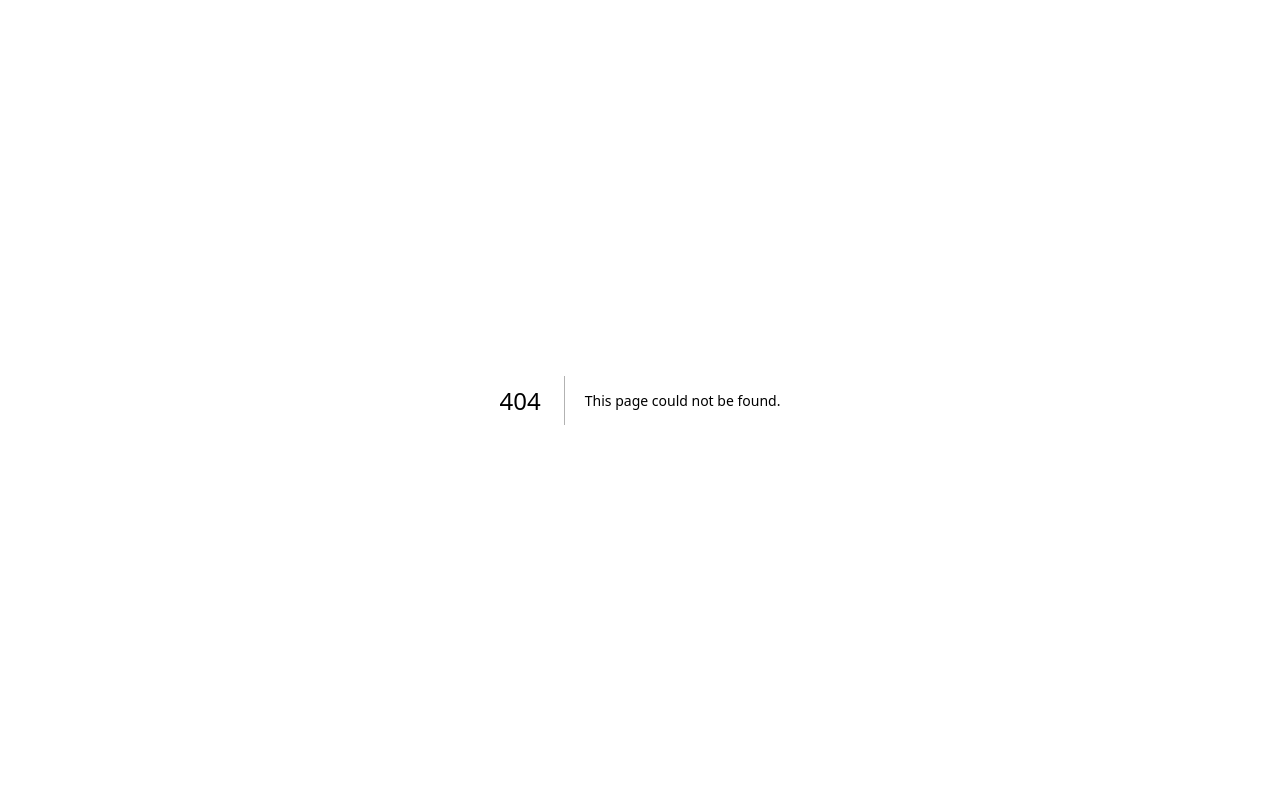
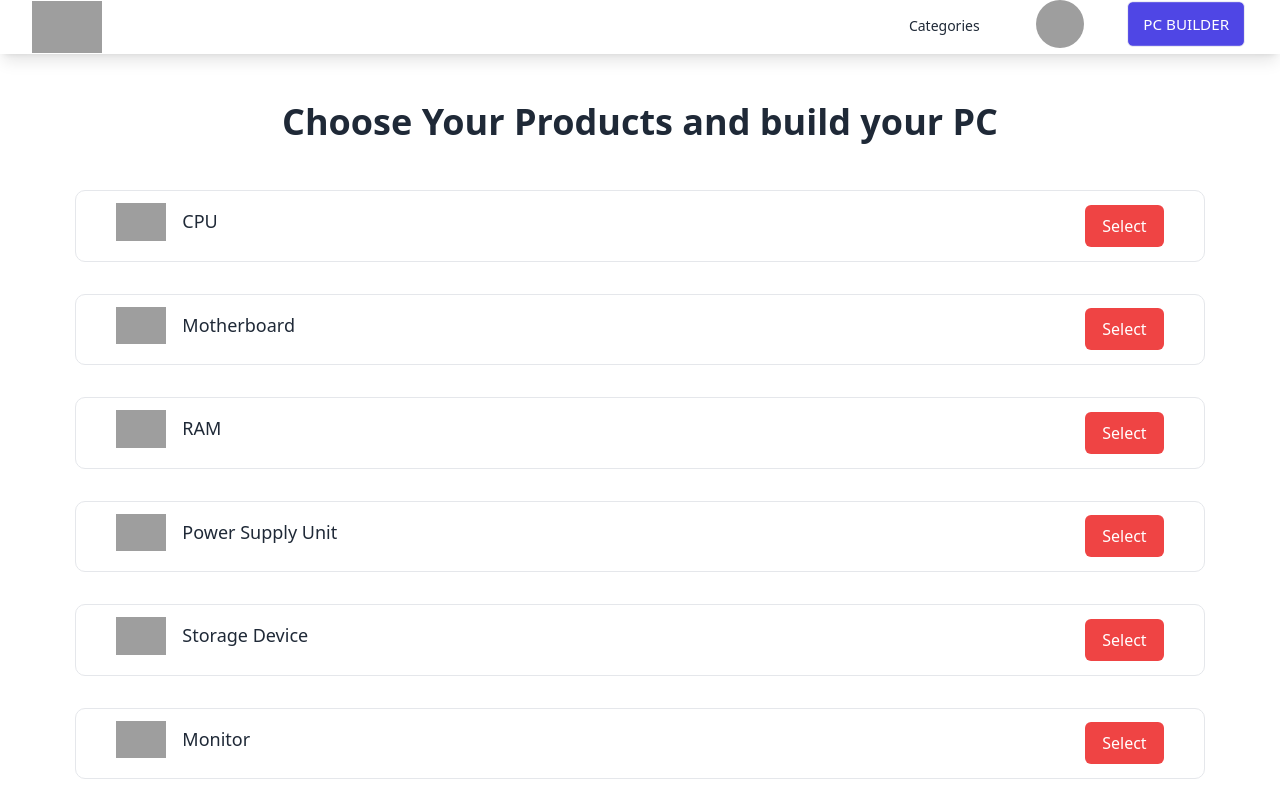
Before and after one commit to mujahidulamin/pc-builder, a Next.js app: page /pc-builder in a window 1280 px wide. Before the commit this address had no page. Shown: the top 800 px of the page. Built offline with nearby package versions, Linux system fonts and the light colour scheme; grey boxes are pictures that could not be loaded.

Commit message:
pc-builder-added

```diff
--- a/package.json
+++ b/package.json
@@ -19,6 +19,7 @@
     "postcss": "8.4.27",
     "react": "18.2.0",
     "react-dom": "18.2.0",
+    "react-hot-toast": "^2.4.1",
     "react-redux": "^8.1.2",
     "react-star-ratings": "^2.3.0",
     "tailwindcss": "3.3.3"
--- a/src/components/UI/CategoryProduct.js
+++ b/src/components/UI/CategoryProduct.js
@@ -1,15 +1,56 @@
+import React from "react";
 import { useRouter } from "next/router";
-import React from "react";
 import StarRatings from "react-star-ratings";
+import { useDispatch, useSelector } from "react-redux";
+import { addProductToBuilder } from "@/redux/features/builderSlice";
+import toast, { Toaster } from "react-hot-toast";
 
-const CategoryProduct = ({ product }) => {
+const CategoryProductCard = ({ product }) => {
+  const sumOfRatings = product?.Reviews.reduce(
+    (total, review) => total + review.IndividualRating,
+    0
+  );
+  const averageRating = sumOfRatings / product?.Reviews.length;
+
   const router = useRouter();
 
   const handleProductClick = () => {
+    // Redirect the user to the product detail page when the card is clicked
     router.push(`/products/${product?._id}`);
   };
 
+  const dispatch = useDispatch();
+  const categoryState = useSelector(
+    (state) => state.builder.chooseSelectedCategory
+  );
+
+  const handleAddProduct = (product) => {
+    if (product.Category === "CPU/Processor") {
+      dispatch(addProductToBuilder({ key: "cpu", data: product }));
+      router.push("/pc-builder");
+    } else if (product?.Category === "RAM") {
+      dispatch(addProductToBuilder({ key: "ram", data: product }));
+      router.push("/pc-builder");
+    } else if (product?.Category === "Motherboard") {
+      dispatch(addProductToBuilder({ key: "motherboard", data: product }));
+      router.push("/pc-builder");
+    } else if (product?.Category === "Monitor") {
+      dispatch(addProductToBuilder({ key: "monitor", data: product }));
+      router.push("/pc-builder");
+    } else if (product?.Category === "Storage Device") {
+      dispatch(addProductToBuilder({ key: "storage", data: product }));
+      router.push("/pc-builder");
+    } else if (product?.Category === "Power Supply Unit") {
+      dispatch(addProductToBuilder({ key: "powersupply", data: product }));
+      router.push("/pc-builder");
+    } else if (product?.Category === "Others") {
+      dispatch(addProductToBuilder({ key: "others", data: product }));
+      router.push("/pc-builder");
+    }
+  };
+
   return (
+    <div className=" p-4  cursor-pointer">
       <div className="cursor-pointer">
         <div
           onClick={handleProductClick}
@@ -57,7 +98,19 @@ const CategoryProduct = ({ product }) => {
           </div>
         </div>
       </div>
+
+      {categoryState !== "" && (
+        <div className="text-center mt-4">
+          <button
+            onClick={() => handleAddProduct(product)}
+            className="border border-blue-600 px-6 py-1.5 bg-white text-blue-600 rounded-lg hover:bg-blue-600 hover:text-white transition-colors duration-300"
+          >
+            Add To Builder
+          </button>
+        </div>
+      )}
+    </div>
   );
 };
 
-export default CategoryProduct;
+export default CategoryProductCard;
--- a/src/components/UI/FeaturedCategories.js
+++ b/src/components/UI/FeaturedCategories.js
@@ -21,7 +21,7 @@ const FeaturedCategories = () => {
     {
       title: "Power Supply Unit",
       image: "https://cdn-icons-png.flaticon.com/512/1547/1547882.png",
-      href: "/categories/powerSupplyUnit",
+      href: "/categories/powersupply",
     },
     {
       title: "Storage Device",
--- a/src/components/UI/Navbar.js
+++ b/src/components/UI/Navbar.js
@@ -1,10 +1,15 @@
 import Image from "next/image";
 import Link from "next/link";
+import { useRouter } from "next/router";
 import React, { useState, useRef, useEffect } from "react";
 
 
 //navbar
 const Navbar = () => {
+
+  const router = useRouter();
+
+
   const [isMenuOpen, setIsMenuOpen] = useState(false);
   const [isProfileOpen, setIsProfileOpen] = useState(false);
   const [mobileMenuOpen, setMobileMenuOpen] = useState(false);
@@ -45,7 +50,7 @@ const Navbar = () => {
           </div>
           <div className="flex items-center -mr-2 -my-2 md:hidden">
             <button
-              onClick={() => alert("Redirect to PC Builder page")}
+              onClick={() => router.push("/pc-builder")}
               type="button"
               className="py-2 px-4 border border-transparent text-base font-medium rounded-md text-white bg-indigo-600 hover:bg-purple-600 focus:outline-none focus:ring-2 focus:ring-offset-2 focus:ring-purple-500 mr-6"
             >
@@ -127,7 +132,7 @@ const Navbar = () => {
                     RAM
                   </Link>
                   <Link
-                    href="/categories/powerSupplyUnit"
+                    href="/categories/powersupply"
                     className="block px-4 py-2 text-sm text-gray-700 hover:bg-purple-50"
                   >
                     Power Supply Unit
@@ -181,7 +186,7 @@ const Navbar = () => {
             </div>
 
             <button
-              onClick={() => alert("Redirect to PC Builder page")}
+              onClick={() => router.push("/pc-builder")}
               className="py-2 px-4  font-medium rounded-md btn text-base bg-indigo-600 hover:bg-indigo-600 text-white"
             >
               PC Builder
--- a/src/pages/_app.js
+++ b/src/pages/_app.js
@@ -1,4 +1,4 @@
-import store from "@/redux/store";
+import store from "../redux/store";
 import "@/styles/globals.css";
 import { Provider } from "react-redux";
 
--- /dev/null
+++ b/src/pages/pc-builder/index.js
@@ -0,0 +1,187 @@
+import RootLayout from "@/components/Layout/RootLayout";
+import {
+  chooseSelectCategory,
+  clearBuilder,
+} from "../../redux/features/builderSlice";
+import { useRouter } from "next/router";
+import React from "react";
+import { useDispatch, useSelector } from "react-redux";
+import toast, { Toaster } from 'react-hot-toast';
+
+const PCBuilder = () => {
+  const router = useRouter();
+  const dispatch = useDispatch();
+
+  const categories = [
+    {
+      title: "CPU",
+      image: "https://cdn-icons-png.flaticon.com/512/689/689338.png",
+      href: "/categories/cpu",
+    },
+    {
+      title: "Motherboard",
+      image: "https://cdn-icons-png.flaticon.com/512/3870/3870550.png",
+      href: "/categories/motherboard",
+    },
+    {
+      title: "RAM",
+      image: "https://cdn-icons-png.flaticon.com/512/1689/1689137.png",
+      href: "/categories/ram",
+    },
+    {
+      title: "Power Supply Unit",
+      image: "https://cdn-icons-png.flaticon.com/512/1547/1547882.png",
+      href: "/categories/powersupply",
+    },
+    {
+      title: "Storage Device",
+      image: "https://cdn-icons-png.flaticon.com/512/3151/3151254.png",
+      href: "/categories/storagedevice",
+    },
+    {
+      title: "Monitor",
+      image:
+        "https://cdn.icon-icons.com/icons2/2159/PNG/512/monitor_display_unit_desktop_icon_132929.png",
+      href: "/categories/monitor",
+    },
+    {
+      title: "Others",
+      image: "https://static.thenounproject.com/png/4513746-200.png",
+      href: "/categories/others",
+    },
+  ];
+
+  const handleChooseClick = (redirectUri, title) => {
+    router.push(redirectUri);
+    dispatch(chooseSelectCategory(title));
+  };
+
+  const builderState = useSelector((state) => state?.builder?.selectedProducts);
+
+  const showChoosedProduct = (category) => {
+    if (category === "CPU") {
+      return builderState["cpu"];
+    } else if (category === "RAM") {
+      return builderState["ram"];
+    } else if (category === "Monitor") {
+      return builderState["monitor"];
+    } else if (category === "Motherboard") {
+      return builderState["motherboard"];
+    } else if (category === "Storage Device") {
+      return builderState["storage"];
+    } else if (category === "Power Supply Unit") {
+      return builderState["powersupply"];
+    } else if (category === "Others") {
+      return builderState["others"];
+    }
+  };
+
+  const handleCompleteBuild = () => {
+    toast.success("Successfully Create your pc")
+    dispatch(
+      clearBuilder({
+        cpu: null,
+        ram: null,
+        monitor: null,
+        storage: null,
+        motherboard: null,
+        powersupply: null,
+        others: null,
+      })
+    );
+  };
+
+  return (
+    <div>
+        <Toaster />
+      <div className="w-11/12 mx-auto pb-12 ">
+          <div>
+            <h1 className="text-4xl my-12 font-semibold text-center">Choose Your Products and build your PC</h1>
+          </div>
+
+        <div className="grid grid-cols-1 gap-8">
+          {categories?.map((category, i) => (
+            <div
+              key={i}
+              className="flex md:flex-row flex-col md:items-center items-start justify-between border border-gray-200 rounded-[10px] md:px-10 px-4 py-3"
+            >
+              <div className="md:w-[240px] w-auto">
+                <div className="flex items-center mb-2">
+                  <img
+                    src={category?.image}
+                    height={50}
+                    width={50}
+                    alt="CategoryImage"
+                  />
+                  <h3 className="md:text-[18px] text-[16px] font-[500] ml-4">
+                    {category?.title !== "Others"
+                      ? category?.title
+                      : `${category?.title} (Optional)`}
+                  </h3>
+                </div>
+              </div>
+              <div className="md:w-[300px] w-auto">
+                {showChoosedProduct(category?.title) && (
+                  <div className="flex items-center mt-2">
+                    <img
+                      src={showChoosedProduct(category?.title)?.image}
+                      className="md:h-[60px] h-[150px] md:w-[60px] w-[150px] rounded-[16px]"
+                    />
+                    <div className="md:text-[16px] text-[14px] ml-[15px]">
+                      <h3 className="font-[600]">
+                        {showChoosedProduct(category?.title)?.ProductName}
+                      </h3>
+                      <h4>
+                        Price: {showChoosedProduct(category?.title)?.Price}
+                      </h4>
+                    </div>
+                  </div>
+                )}
+              </div>
+              <button
+                onClick={() =>
+                  handleChooseClick(category?.href, category?.title)
+                }
+                type="button"
+                className={`py-2 px-4 md:mt-0 mt-3 border border-transparent md:text-[16px] text-[14px] font-medium rounded-md text-white ${
+                  showChoosedProduct(category?.title)
+                    ? "bg-green-500 hover:bg-green-600"
+                    : "bg-red-500 hover:bg-red-600"
+                } focus:outline-none`}
+              >
+                {showChoosedProduct(category?.title) ? "Change" : "Select"}
+              </button>
+            </div>
+          ))}
+        </div>
+      </div>
+      <div className="flex justify-center mb-8">
+      {Object?.entries(builderState)?.every(
+            ([key, value]) => key === "others" || value !== null
+          ) ? (
+            <button
+              onClick={handleCompleteBuild}
+              type="button"
+              className="py-2 px-4 border border-transparent md:text-[16px] text-[12px] font-medium rounded-md text-white bg-blue-500 hover:bg-blue-600"
+            >
+              Complete Build
+            </button>
+          ) : (
+            <button
+              disabled
+              type="button"
+              className="py-2 px-4 border border-transparent md:text-[16px] text-[12px] font-medium rounded-md text-white bg-blue-200"
+            >
+              Complete Build
+            </button>
+          )}
+      </div>
+    </div>
+  );
+};
+
+PCBuilder.getLayout = function getLayout(page) {
+  return <RootLayout>{page}</RootLayout>;
+};
+
+export default PCBuilder;
--- a/src/redux/store.js
+++ b/src/redux/store.js
@@ -1,5 +1,5 @@
 import { configureStore } from "@reduxjs/toolkit";
-import { builderReducer } from "@/redux/features/builderSlice";
+import builderReducer  from "../redux/features/builderSlice";
 
 const store = configureStore({
   reducer: {
```
Also changed, not shown: src/pages/categories/powersupply.js (renamed from src/pages/categories/powerSupplyUnit.js), 1 other file (tests, documents, lock files or other folders). Lines whose indentation alone changed are shown as unchanged.
